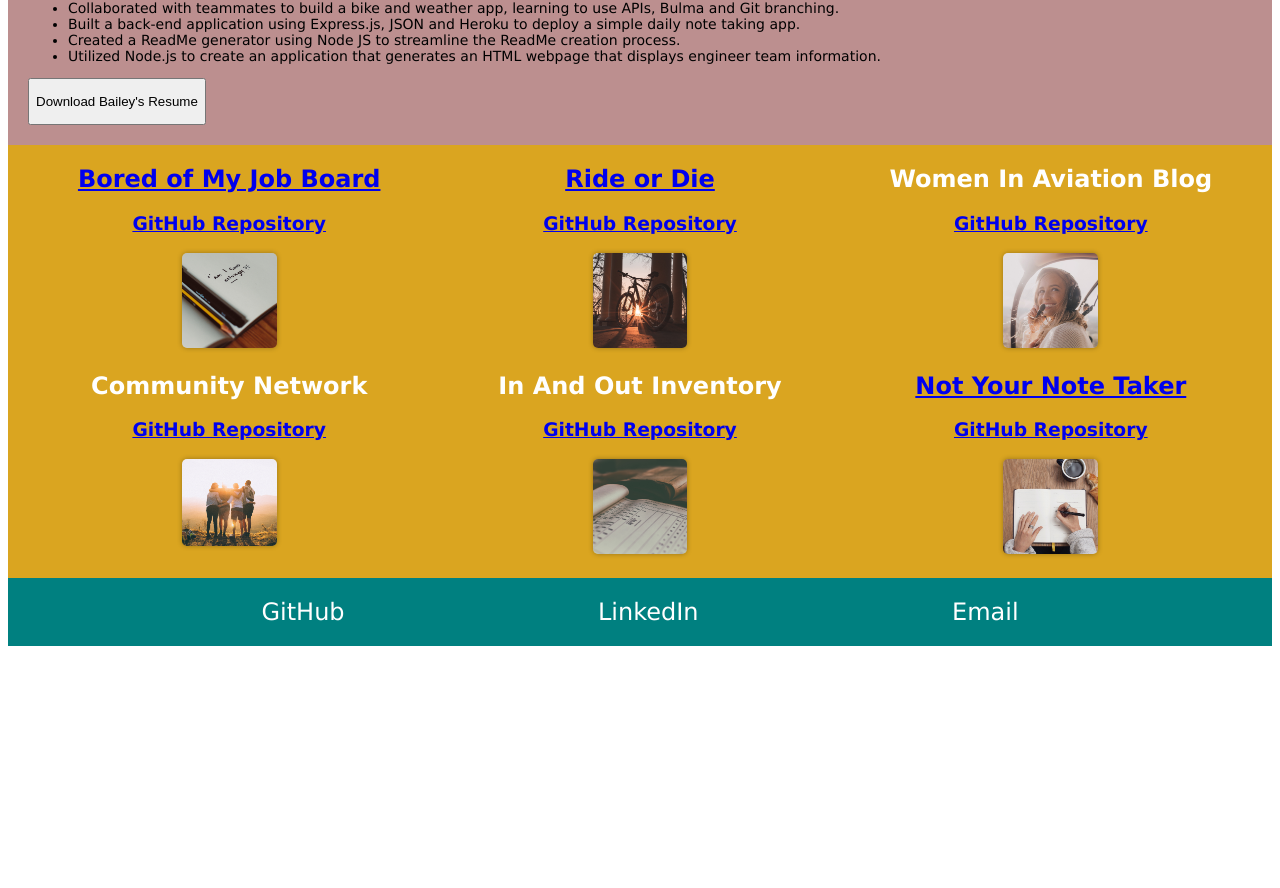
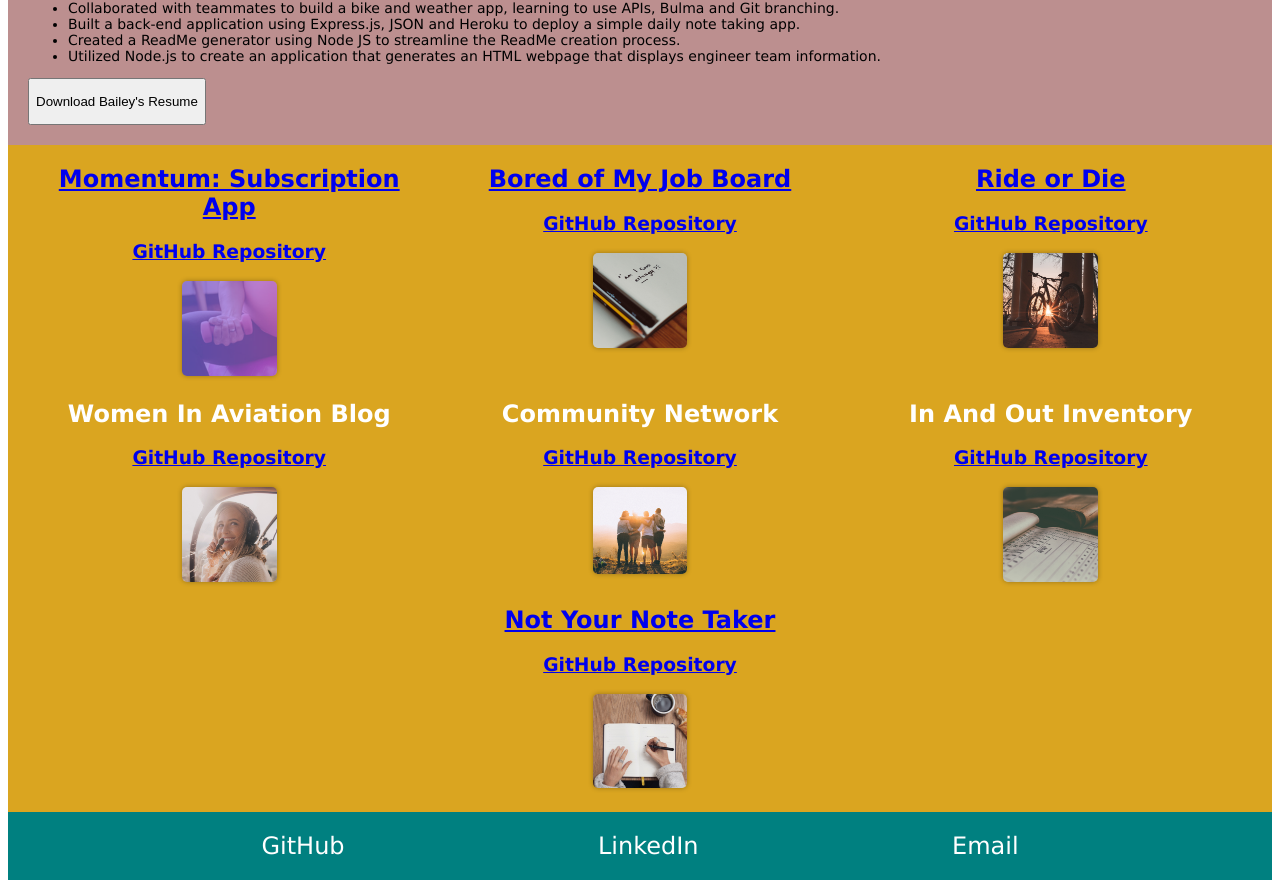
Before and after one commit to skyeflier/meet-bailey, a React (Create React App) app: page /portfolio in a window 1280 px wide. Shown: the part 1451-2339 px from the top of the page. Before the commit the page ends 2105 px from the top, so only its background shows below. Built offline with nearby package versions, Linux system fonts and the light colour scheme.

Commit message:
added momentum app

```diff
--- a/src/components/Portfolio/Portfolio.js
+++ b/src/components/Portfolio/Portfolio.js
@@ -1,4 +1,5 @@
 import React from 'react';
+import MomentumImage from './momentum.png';
 import JobImage from './bored-of-my-job-board.jpg';
 import BicycleImage from './ride-or-die-app.jpg';
 import AviationImage from './women-in-aviation-blog.jpg';
@@ -42,6 +43,13 @@ function Portfolio() {
     };
     return (
         <div id="portfolio" style={styles.portfolioStyles} className="portfolio">
+            <div style={styles.itemStyles}>
+                <section>
+                    <h2 style={styles.titleStyles}><a href="https://momentum-v1.herokuapp.com/" target="_blank">Momentum: Subscription App</a></h2>
+                    <h3 style={styles.titleStyles}><a href="https://github.com/skyeflier/momentum" target="_blank">GitHub Repository</a></h3>
+                    <img src={MomentumImage} alt="Momentum" style={styles.imageStyles} />
+                </section>
+            </div>
             <div style={styles.itemStyles}>
                 <section>
                     <h2 style={styles.titleStyles}><a href="https://bored-of-my-job-board.herokuapp.com/" target="_blank">Bored of My Job Board</a></h2>
```
Also changed, not shown: src/components/Portfolio/momentum.png (added).
